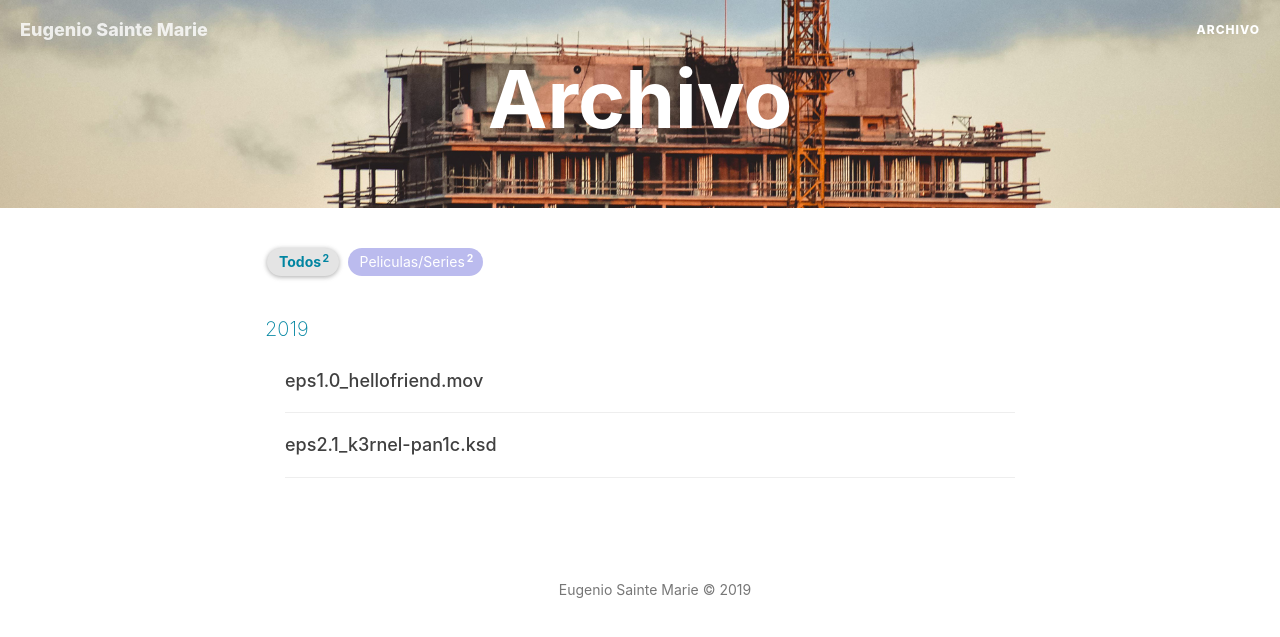
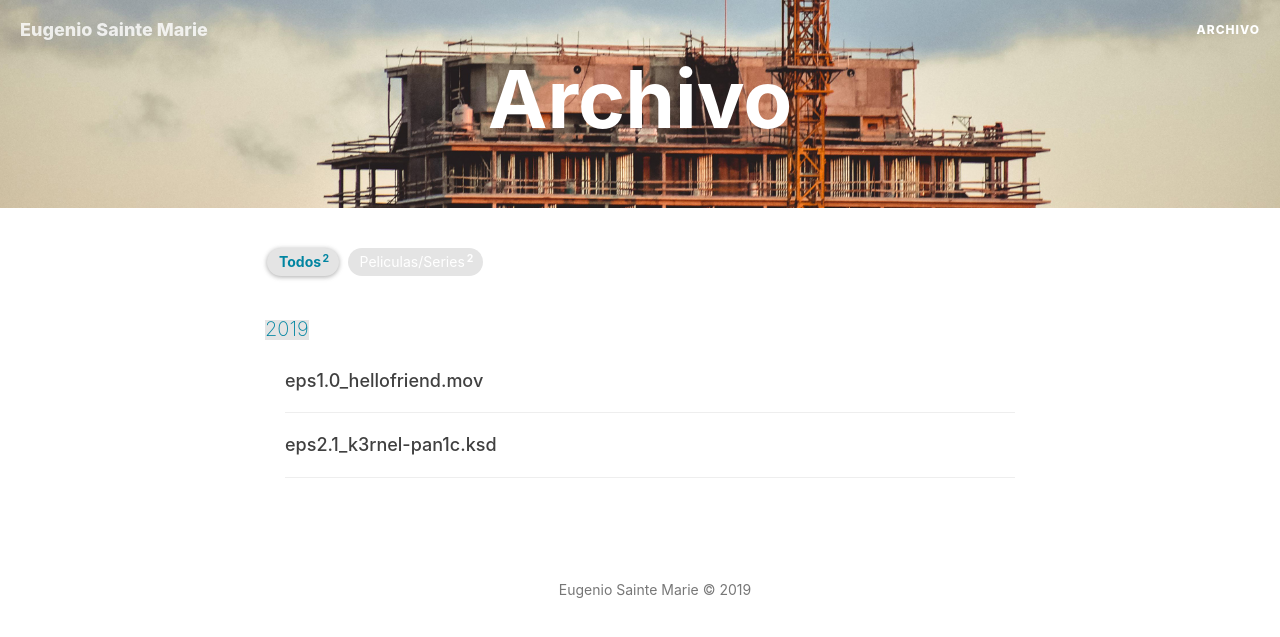
Before and after one commit to eugeniosaintemarie/notes, a Jekyll site: the page built from archive.html, in a window 1280 px wide. Shown: the top 637 px of the page. Built offline with Jekyll 4.4.1, drawn with Linux system fonts in a browser that asks for light colours; comment, search, counter and statistics services are not loaded.

Commit message:
Update archive.html

```diff
--- a/archive.html
+++ b/archive.html
@@ -4,6 +4,10 @@
 description: ""
 header-img: "img/sys/tag-bg.jpg"
 ---
+
+<style>
+	.tag-button {background-color: #e4e4e4 !important;}
+</style>
 
 <!-- Page Header -->
 {% include intro-header.html type='page' short=true %}
```
